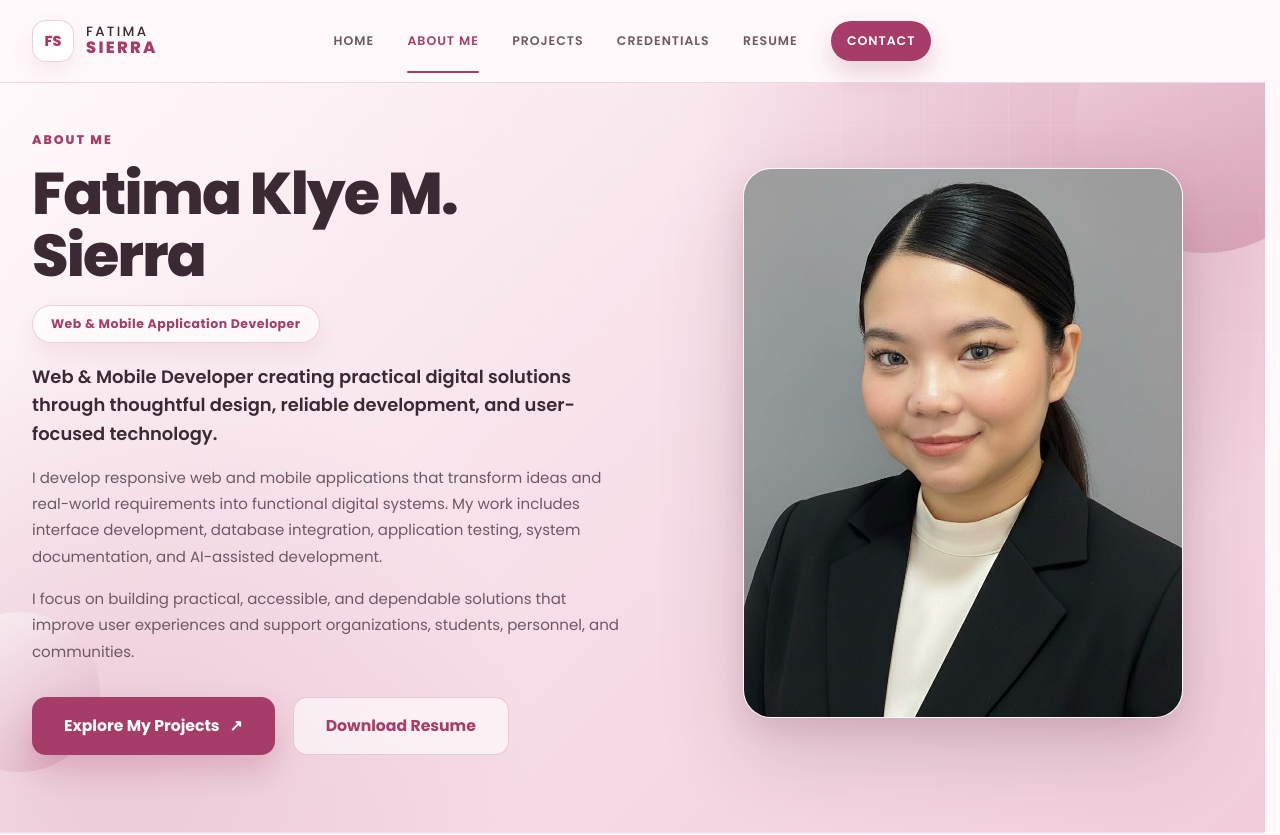
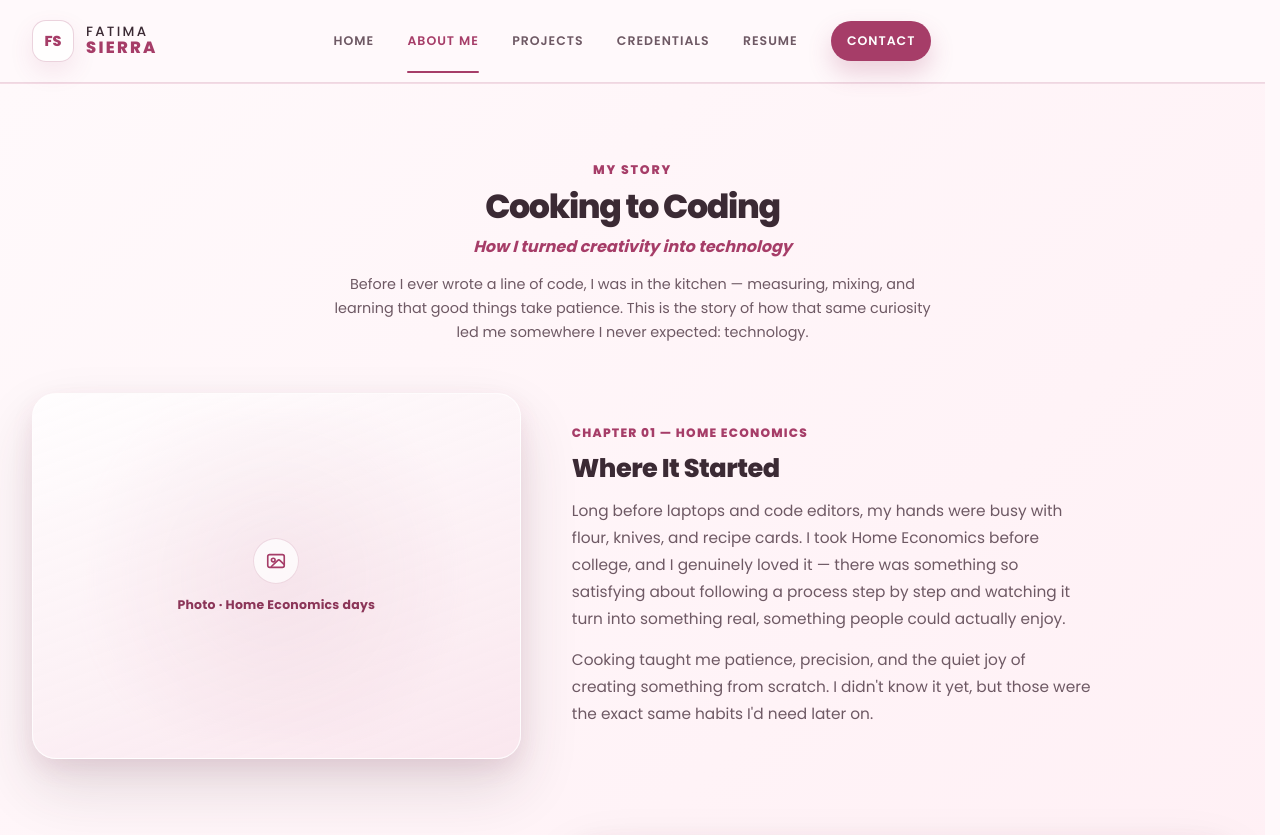
Before and after one commit to FatimaKlye/fatima-sierra-portfolio, a Next.js app: page /about in a window 1280 px wide. Shown: the top 835 px of the page. Built offline with nearby package versions, Linux system fonts and the light colour scheme.

Commit message:
Remove top profile section from About Me page

```diff
--- a/app/about/AboutPage.module.css
+++ b/app/about/AboutPage.module.css
@@ -43,214 +43,6 @@
   color: var(--color-text-muted);
   font-size: clamp(0.9rem, 1vw, 1rem);
   line-height: 1.65;
-}
-
-/* Hero ------------------------------------------------------------------ */
-
-.heroSection {
-  position: relative;
-  isolation: isolate;
-  overflow: hidden;
-  padding-bottom: clamp(56px, 6vw, 88px);
-  background:
-    radial-gradient(circle at 85% 10%, rgba(201, 130, 162, 0.4), transparent 30%),
-    radial-gradient(circle at 8% 90%, rgba(166, 61, 104, 0.16), transparent 32%),
-    linear-gradient(135deg, #fff9fb 0%, #f6dde7 55%, #f2ccdc 100%);
-}
-
-.heroGridPattern {
-  position: absolute;
-  inset: 0;
-  z-index: -3;
-  opacity: 0.3;
-  background-image:
-    linear-gradient(rgba(255, 255, 255, 0.32) 1px, transparent 1px),
-    linear-gradient(90deg, rgba(255, 255, 255, 0.32) 1px, transparent 1px);
-  background-size: 42px 42px;
-  mask-image: linear-gradient(to bottom, black, transparent 82%);
-}
-
-.heroDecorOrbOne,
-.heroDecorOrbTwo {
-  position: absolute;
-  z-index: -2;
-  border-radius: 50%;
-  pointer-events: none;
-}
-
-.heroDecorOrbOne {
-  top: -90px;
-  right: -70px;
-  width: 260px;
-  height: 260px;
-  background: linear-gradient(145deg, rgba(246, 221, 231, 0.7), rgba(166, 61, 104, 0.32));
-}
-
-.heroDecorOrbTwo {
-  bottom: 8%;
-  left: -60px;
-  width: 160px;
-  height: 160px;
-  background: linear-gradient(145deg, rgba(255, 255, 255, 0.7), rgba(201, 130, 162, 0.4));
-}
-
-.heroContainer {
-  position: relative;
-  z-index: 2;
-  width: min(calc(100% - 64px), var(--page-max-width));
-  margin: 0 auto;
-  padding-top: clamp(28px, 4vw, 48px);
-}
-
-.heroGrid {
-  display: grid;
-  grid-template-columns: minmax(0, 1.05fr) minmax(0, 0.95fr);
-  align-items: center;
-  gap: clamp(32px, 5vw, 64px);
-}
-
-.heroCopy {
-  max-width: 620px;
-}
-
-.heroEyebrow {
-  margin: 0 0 14px;
-  color: var(--color-primary);
-  font-size: 0.78rem;
-  font-weight: 800;
-  letter-spacing: 0.16em;
-}
-
-.heroName {
-  margin: 0;
-  color: var(--color-text-primary);
-  font-size: clamp(2.6rem, 4.6vw, 4.2rem);
-  font-weight: 800;
-  letter-spacing: -0.03em;
-  line-height: 1.05;
-}
-
-.heroStatusBadge {
-  display: inline-flex;
-  align-items: center;
-  margin-top: 18px;
-  padding: 9px 18px;
-  border: 1px solid rgba(166, 61, 104, 0.22);
-  border-radius: 999px;
-  background: rgba(255, 255, 255, 0.62);
-  color: var(--color-primary);
-  font-size: 0.78rem;
-  font-weight: 700;
-  letter-spacing: 0.04em;
-  box-shadow: 0 10px 24px rgba(166, 61, 104, 0.1);
-  backdrop-filter: blur(10px);
-}
-
-.heroTagline {
-  margin: 20px 0 0;
-  color: var(--color-text-primary);
-  font-size: clamp(1.05rem, 1.4vw, 1.2rem);
-  font-weight: 600;
-  line-height: 1.6;
-}
-
-.heroIntro {
-  margin: 16px 0 0;
-  color: var(--color-text-muted);
-  font-size: clamp(0.94rem, 1.1vw, 1.02rem);
-  line-height: 1.75;
-}
-
-.heroActions {
-  display: flex;
-  flex-wrap: wrap;
-  gap: 18px;
-  margin-top: 32px;
-}
-
-.heroPrimaryButton,
-.heroSecondaryButton {
-  display: inline-flex;
-  align-items: center;
-  justify-content: center;
-  gap: 10px;
-  min-height: 58px;
-  padding: 4px 32px;
-  border-radius: 14px;
-  font-size: 0.98rem;
-  font-weight: 700;
-  transition:
-    transform 180ms ease,
-    box-shadow 180ms ease,
-    background 180ms ease;
-}
-
-.heroPrimaryButton {
-  background: var(--color-primary);
-  color: var(--color-white);
-  box-shadow: 0 16px 30px rgba(166, 61, 104, 0.24);
-}
-
-.heroPrimaryButton:hover {
-  transform: translateY(-2px);
-  background: var(--color-primary-hover);
-  box-shadow: 0 18px 34px rgba(139, 53, 88, 0.28);
-}
-
-.heroSecondaryButton {
-  border: 1px solid rgba(166, 61, 104, 0.22);
-  background: rgba(255, 255, 255, 0.6);
-  color: var(--color-primary);
-  backdrop-filter: blur(10px);
-}
-
-.heroSecondaryButton:hover {
-  transform: translateY(-2px);
-  background: var(--color-white);
-  box-shadow: 0 14px 28px rgba(166, 61, 104, 0.1);
-}
-
-.heroVisual {
-  position: relative;
-  display: flex;
-  justify-content: center;
-}
-
-.heroPortraitGlow {
-  position: absolute;
-  inset: 6%;
-  z-index: 0;
-  border-radius: 32px;
-  background: radial-gradient(
-    circle,
-    rgba(166, 61, 104, 0.22),
-    rgba(201, 130, 162, 0.1) 50%,
-    transparent 72%
-  );
-  filter: blur(10px);
-}
-
-.heroPortraitFrame {
-  position: relative;
-  z-index: 1;
-  width: min(100%, 440px);
-  aspect-ratio: 4 / 5;
-  overflow: hidden;
-  border: 1px solid rgba(255, 255, 255, 0.8);
-  border-radius: 28px;
-  background: linear-gradient(
-    160deg,
-    rgba(255, 255, 255, 0.6),
-    rgba(246, 221, 231, 0.5)
-  );
-  box-shadow:
-    0 34px 86px rgba(59, 42, 52, 0.18),
-    0 12px 26px rgba(166, 61, 104, 0.12);
-}
-
-.heroPortraitImage {
-  object-fit: cover;
-  object-position: center 18%;
 }
 
 /* My Story ---------------------------------------------------------------- */
@@ -1025,8 +817,7 @@
 /* Responsive --------------------------------------------------------------- */
 
 @media (max-width: 1180px) {
-  .sectionContainer,
-  .heroContainer {
+  .sectionContainer {
     width: min(calc(100% - 40px), var(--page-max-width));
   }
 
@@ -1062,35 +853,10 @@
   .storyImageFrame {
     aspect-ratio: 16 / 10;
   }
-
-  .heroGrid {
-    grid-template-columns: 1fr;
-  }
-
-  .heroCopy {
-    order: 1;
-    max-width: none;
-    text-align: center;
-  }
-
-  .heroActions {
-    order: 2;
-    justify-content: center;
-  }
-
-  .heroVisual {
-    order: 3;
-    margin-top: 12px;
-  }
-
-  .heroPortraitFrame {
-    width: min(100%, 380px);
-  }
 }
 
 @media (max-width: 900px) {
-  .sectionContainer,
-  .heroContainer {
+  .sectionContainer {
     width: min(calc(100% - 32px), var(--page-max-width));
   }
 }
@@ -1122,23 +888,12 @@
 }
 
 @media (max-width: 640px) {
-  .sectionContainer,
-  .heroContainer {
+  .sectionContainer {
     width: min(calc(100% - 22px), var(--page-max-width));
   }
 
   .section {
     padding: 48px 0 56px;
-  }
-
-  .heroActions {
-    flex-direction: column;
-    align-items: stretch;
-  }
-
-  .heroPrimaryButton,
-  .heroSecondaryButton {
-    width: 100%;
   }
 
   .featuredGrid {
@@ -1168,8 +923,6 @@
   .filterButton,
   .viewAllButton,
   .certLink,
-  .heroPrimaryButton,
-  .heroSecondaryButton,
   .linkArrow {
     transition: none;
   }
--- a/app/about/page.tsx
+++ b/app/about/page.tsx
@@ -1,5 +1,4 @@
 import type { Metadata } from "next";
-import AboutHero from "@/components/about/AboutHero";
 import MyStorySection from "@/components/about/MyStorySection";
 import KnowledgeSection from "@/components/about/KnowledgeSection";
 import CredentialsSection from "@/components/about/CredentialsSection";
@@ -17,7 +16,6 @@ export const metadata: Metadata = {
 export default function AboutPage() {
   return (
     <main>
-      <AboutHero />
       <MyStorySection />
       <KnowledgeSection />
       <CredentialsSection />
--- a/components/about/AboutHero.tsx
+++ /dev/null
@@ -1,70 +0,0 @@
-import Image from "next/image";
-import Link from "next/link";
-import { HERO_CONTENT } from "./aboutData";
-import styles from "@/app/about/AboutPage.module.css";
-
-export default function AboutHero() {
-  return (
-    <section className={styles.heroSection} aria-labelledby="about-heading">
-      <div className={styles.heroGridPattern} aria-hidden="true" />
-      <div className={styles.heroDecorOrbOne} aria-hidden="true" />
-      <div className={styles.heroDecorOrbTwo} aria-hidden="true" />
-
-      <div className={styles.heroContainer}>
-        <div className={styles.heroGrid}>
-          <div className={styles.heroCopy}>
-            <p className={styles.heroEyebrow}>{HERO_CONTENT.eyebrow}</p>
-            <h1 id="about-heading" className={styles.heroName}>
-              {HERO_CONTENT.name}
-            </h1>
-
-            <span className={styles.heroStatusBadge}>
-              {HERO_CONTENT.statusLabel}
-            </span>
-
-            <p className={styles.heroTagline}>{HERO_CONTENT.tagline}</p>
-
-            {HERO_CONTENT.introParagraphs.map((paragraph) => (
-              <p key={paragraph.slice(0, 24)} className={styles.heroIntro}>
-                {paragraph}
-              </p>
-            ))}
-
-            <div className={styles.heroActions}>
-              <Link
-                className={styles.heroPrimaryButton}
-                href={HERO_CONTENT.buttons.primary.href}
-              >
-                {HERO_CONTENT.buttons.primary.label}
-                <span aria-hidden="true">↗</span>
-              </Link>
-
-              <a
-                className={styles.heroSecondaryButton}
-                href={HERO_CONTENT.buttons.secondary.href}
-                target="_blank"
-                rel="noreferrer"
-              >
-                {HERO_CONTENT.buttons.secondary.label}
-              </a>
-            </div>
-          </div>
-
-          <div className={styles.heroVisual}>
-            <div className={styles.heroPortraitGlow} aria-hidden="true" />
-            <div className={styles.heroPortraitFrame}>
-              <Image
-                className={styles.heroPortraitImage}
-                src={HERO_CONTENT.portrait.src}
-                alt={HERO_CONTENT.portrait.alt}
-                fill
-                priority
-                sizes="(max-width: 900px) 88vw, 46vw"
-              />
-            </div>
-          </div>
-        </div>
-      </div>
-    </section>
-  );
-}
```
